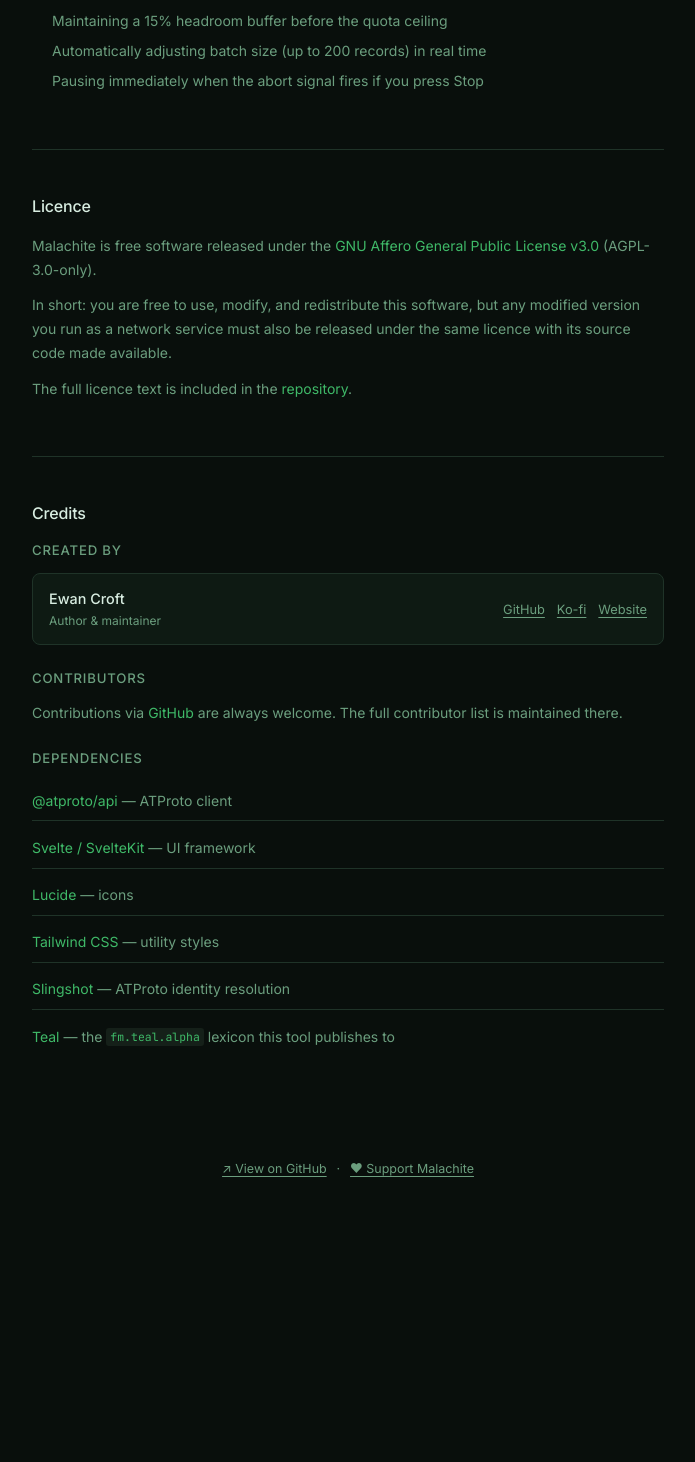
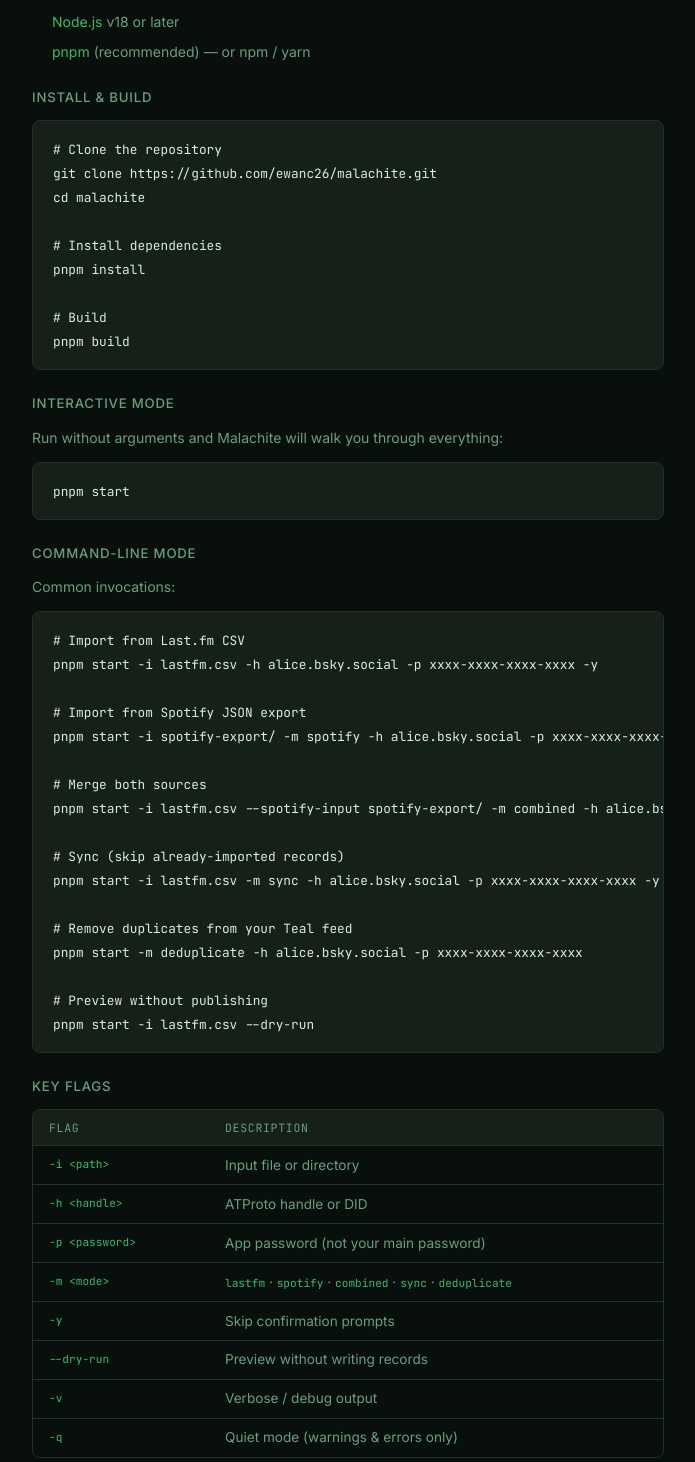
Before and after one commit to ewanc26/pkgs, a SvelteKit app in the folder packages/malachite/web/: page /about in a window 1280 px wide. Shown: the part 868-2330 px from the top of the page, without its empty margins (292-987 px from the left). Before the commit the page ends 2127 px from the top, so only its background shows below. Built offline with nearby package versions, Linux system fonts and the light colour scheme.

Commit message:
feat: add CLI usage

```diff
--- a/packages/malachite/web/src/routes/about/+page.svelte
+++ b/packages/malachite/web/src/routes/about/+page.svelte
@@ -45,6 +45,83 @@
     </ul>
     <p>
       No analytics, no cookies, no local storage, no fingerprinting.
+    </p>
+  </section>
+
+  <!-- ── CLI / Local usage ───────────────────────────────────────────────────── -->
+  <section>
+    <h2>CLI / Local usage</h2>
+    <p>
+      Malachite also ships as a Node.js command-line tool. This is useful if you prefer to
+      run imports locally, need full control over batch settings, or want to automate things
+      with scripts.
+    </p>
+
+    <h3>Prerequisites</h3>
+    <ul>
+      <li><a href="https://nodejs.org" target="_blank" rel="noopener">Node.js</a> v18 or later</li>
+      <li><a href="https://pnpm.io" target="_blank" rel="noopener">pnpm</a> (recommended) — or npm / yarn</li>
+    </ul>
+
+    <h3>Install &amp; build</h3>
+    <div class="code-block">
+      <pre><code># Clone the repository
+git clone https://github.com/ewanc26/malachite.git
+cd malachite
+
+# Install dependencies
+pnpm install
+
+# Build
+pnpm build</code></pre>
+    </div>
+
+    <h3>Interactive mode</h3>
+    <p>Run without arguments and Malachite will walk you through everything:</p>
+    <div class="code-block">
+      <pre><code>pnpm start</code></pre>
+    </div>
+
+    <h3>Command-line mode</h3>
+    <p>Common invocations:</p>
+    <div class="code-block">
+      <pre><code># Import from Last.fm CSV
+pnpm start -i lastfm.csv -h alice.bsky.social -p xxxx-xxxx-xxxx-xxxx -y
+
+# Import from Spotify JSON export
+pnpm start -i spotify-export/ -m spotify -h alice.bsky.social -p xxxx-xxxx-xxxx-xxxx -y
+
+# Merge both sources
+pnpm start -i lastfm.csv --spotify-input spotify-export/ -m combined -h alice.bsky.social -p xxxx-xxxx-xxxx-xxxx -y
+
+# Sync (skip already-imported records)
+pnpm start -i lastfm.csv -m sync -h alice.bsky.social -p xxxx-xxxx-xxxx-xxxx -y
+
+# Remove duplicates from your Teal feed
+pnpm start -m deduplicate -h alice.bsky.social -p xxxx-xxxx-xxxx-xxxx
+
+# Preview without publishing
+pnpm start -i lastfm.csv --dry-run</code></pre>
+    </div>
+
+    <h3>Key flags</h3>
+    <div class="flag-table">
+      <div class="flag-row flag-row--header">
+        <span>Flag</span><span>Description</span>
+      </div>
+      <div class="flag-row"><code>-i &lt;path&gt;</code><span>Input file or directory</span></div>
+      <div class="flag-row"><code>-h &lt;handle&gt;</code><span>ATProto handle or DID</span></div>
+      <div class="flag-row"><code>-p &lt;password&gt;</code><span>App password (not your main password)</span></div>
+      <div class="flag-row"><code>-m &lt;mode&gt;</code><span><code>lastfm</code> · <code>spotify</code> · <code>combined</code> · <code>sync</code> · <code>deduplicate</code></span></div>
+      <div class="flag-row"><code>-y</code><span>Skip confirmation prompts</span></div>
+      <div class="flag-row"><code>--dry-run</code><span>Preview without writing records</span></div>
+      <div class="flag-row"><code>-v</code><span>Verbose / debug output</span></div>
+      <div class="flag-row"><code>-q</code><span>Quiet mode (warnings &amp; errors only)</span></div>
+    </div>
+
+    <p>
+      Full documentation is available at
+      <a href="https://docs.ewancroft.uk/projects/malachite" target="_blank" rel="noopener">docs.ewancroft.uk/projects/malachite</a>.
     </p>
   </section>
 
@@ -230,6 +307,66 @@
     border-radius: 3px;
   }
 
+  /* ── Code blocks ──────────────────────────────────────────────────────────── */
+  .code-block {
+    background: var(--surface-2);
+    border: 1px solid var(--border);
+    border-radius: 8px;
+    overflow-x: auto;
+    margin: 0 0 1rem;
+  }
+
+  .code-block pre {
+    margin: 0;
+    padding: 1rem 1.25rem;
+  }
+
+  .code-block code {
+    background: none;
+    padding: 0;
+    font-size: 0.8rem;
+    color: var(--text);
+    line-height: 1.7;
+  }
+
+  /* ── Flag table ──────────────────────────────────────────────────────────── */
+  .flag-table {
+    border: 1px solid var(--border);
+    border-radius: 8px;
+    overflow: hidden;
+    margin: 0 0 1rem;
+    font-size: 0.85rem;
+  }
+
+  .flag-row {
+    display: grid;
+    grid-template-columns: 10rem 1fr;
+    gap: 1rem;
+    padding: 0.55rem 1rem;
+    border-bottom: 1px solid var(--border);
+    align-items: center;
+  }
+
+  .flag-row:last-child { border-bottom: none; }
+
+  .flag-row--header {
+    background: var(--surface-2);
+    font-size: 0.72rem;
+    font-family: 'JetBrains Mono', monospace;
+    text-transform: uppercase;
+    letter-spacing: 0.06em;
+    color: var(--muted);
+  }
+
+  .flag-row code {
+    background: none;
+    padding: 0;
+    color: var(--accent);
+    font-size: 0.82em;
+  }
+
+  .flag-row span { color: var(--muted); }
+
   /* ── Pills ──────────────────────────────────────────────────────────────── */
   .card {
     display: flex;
```
